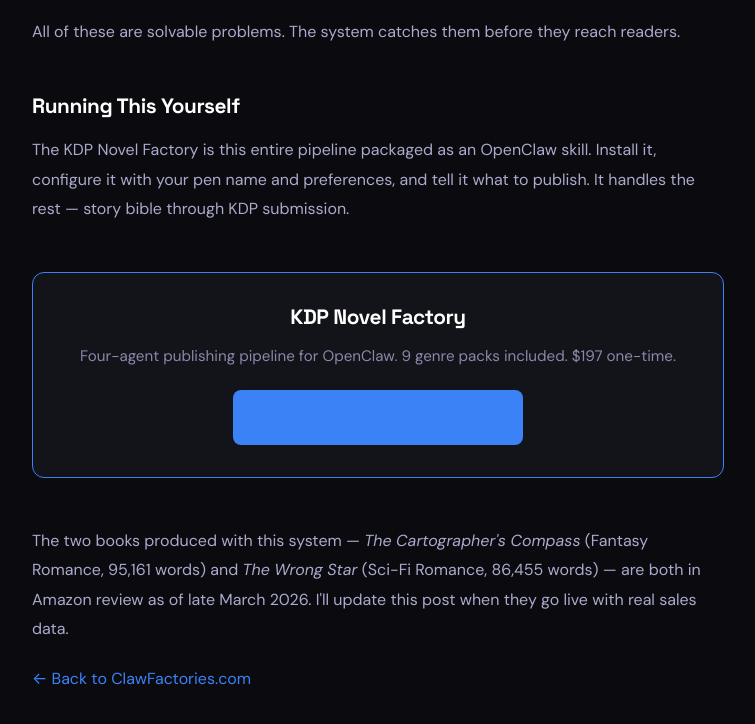
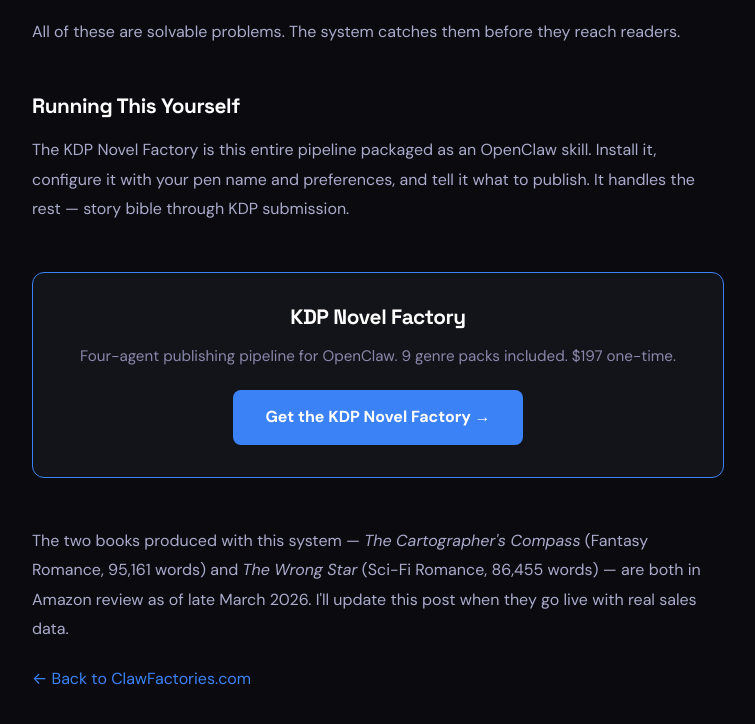
Before and after one commit to steelehyuga/clawfactories-site, a website: page blog/how-to-publish-ai-novel-kdp.html in a window 1280 px wide. Shown: the part 4219-4943 px from the top of the page, without its empty margins (262-1017 px from the left). Drawn offline with Linux system fonts and the light colour scheme.

Commit message:
Fix CTA button text color on blog post

```diff
--- a/blog/how-to-publish-ai-novel-kdp.html
+++ b/blog/how-to-publish-ai-novel-kdp.html
@@ -32,7 +32,7 @@
     .cta-box { background: #13131A; border: 1px solid #3B82F6; border-radius: 12px; padding: 32px; text-align: center; margin: 48px 0; }
     .cta-box h3 { font-family: 'Space Grotesk', sans-serif; color: #fff; font-size: 1.3rem; margin: 0 0 12px; }
     .cta-box p { color: #8888aa; margin: 0 0 20px; font-size: 0.95rem; }
-    .btn-cta { display: inline-block; background: #3B82F6; color: #fff; text-decoration: none; font-family: 'DM Sans', sans-serif; font-weight: 700; padding: 0.875rem 2rem; border-radius: 8px; }
+    .btn-cta { display: inline-block; background: #3B82F6; color: #ffffff !important; text-decoration: none; font-family: 'DM Sans', sans-serif; font-weight: 700; padding: 0.875rem 2rem; border-radius: 8px; }
   </style>
 </head>
 <body style="background: #0A0A0F;">
```
